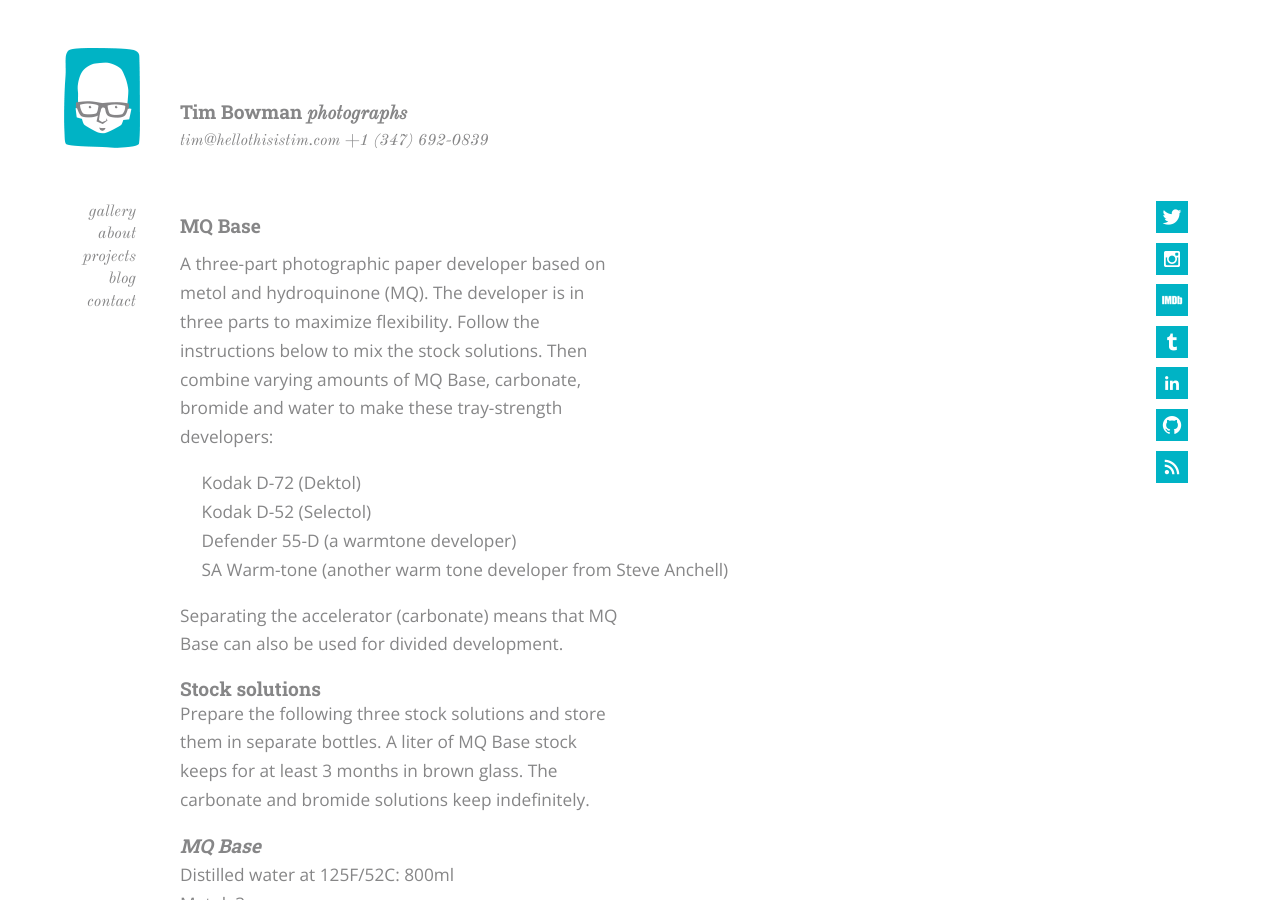
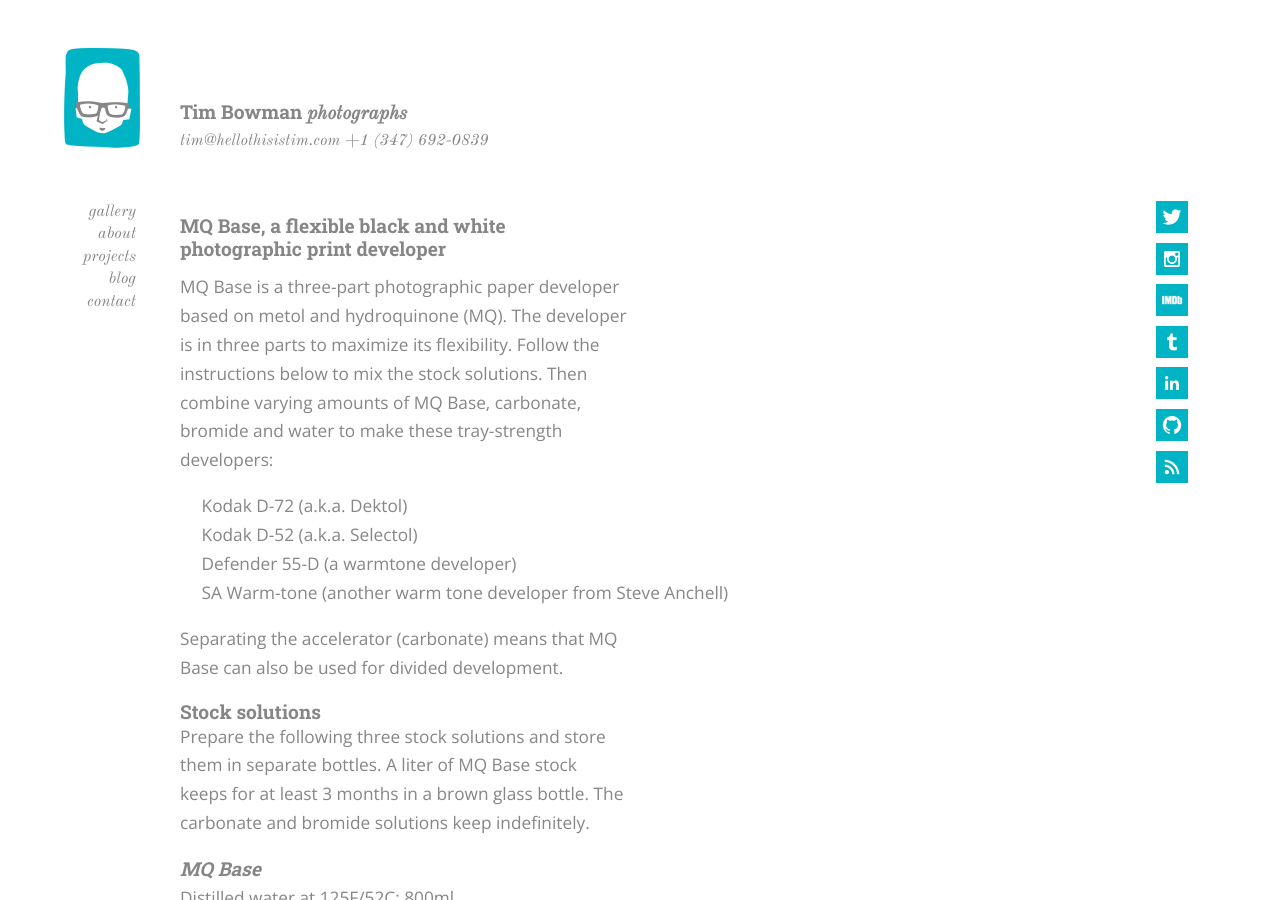
Before and after one commit to hellothisistim/hellothisistim.github.io, a Jekyll site: the page built from _posts/2018-06-18-mq-base.md, in a window 1280 px wide and 900 px high. Built offline with Jekyll 4.4.1, drawn with Linux system fonts in a browser that asks for light colours; comment, search, counter and statistics services are not loaded.

Commit message:
Edits for clarity (#61)

```diff
--- a/_posts/2018-06-18-mq-base.md
+++ b/_posts/2018-06-18-mq-base.md
@@ -1,6 +1,6 @@
 ---
 layout: blog
-title:  MQ Base
+title:  MQ Base, a flexible black and white photographic print developer
 date:   2018-06-18 9:00:00 -0400
 tags:
  - darkroom
@@ -9,10 +9,10 @@ tags:
 category: blog
 ---
 
-A three-part photographic paper developer based on metol and hydroquinone (MQ). The developer is in three parts to maximize flexibility. Follow the instructions below to mix the stock solutions. Then combine varying amounts of MQ Base, carbonate, bromide and water to make these tray-strength developers:
+MQ Base is a three-part photographic paper developer based on metol and hydroquinone (MQ). The developer is in three parts to maximize its flexibility. Follow the instructions below to mix the stock solutions. Then combine varying amounts of MQ Base, carbonate, bromide and water to make these tray-strength developers:
 
-- Kodak D-72 (Dektol)
-- Kodak D-52 (Selectol)
+- Kodak D-72 (a.k.a. Dektol)
+- Kodak D-52 (a.k.a. Selectol)
 - Defender 55-D (a warmtone developer)
 - SA Warm-tone (another warm tone developer from [Steve Anchell](https://anchellworkshops.com/about/steve-anchell/))
 
@@ -20,7 +20,7 @@ Separating the accelerator (carbonate) means that MQ Base can also be used for d
 
 ## Stock solutions
 
-Prepare the following three stock solutions and store them in separate bottles. A liter of MQ Base stock keeps for at least 3 months in brown glass. The carbonate and bromide solutions keep indefinitely.
+Prepare the following three stock solutions and store them in separate bottles. A liter of MQ Base stock keeps for at least 3 months in a brown glass bottle. The carbonate and bromide solutions keep indefinitely.
 
 ### MQ Base
 Distilled water at 125F/52C: 800ml
```
